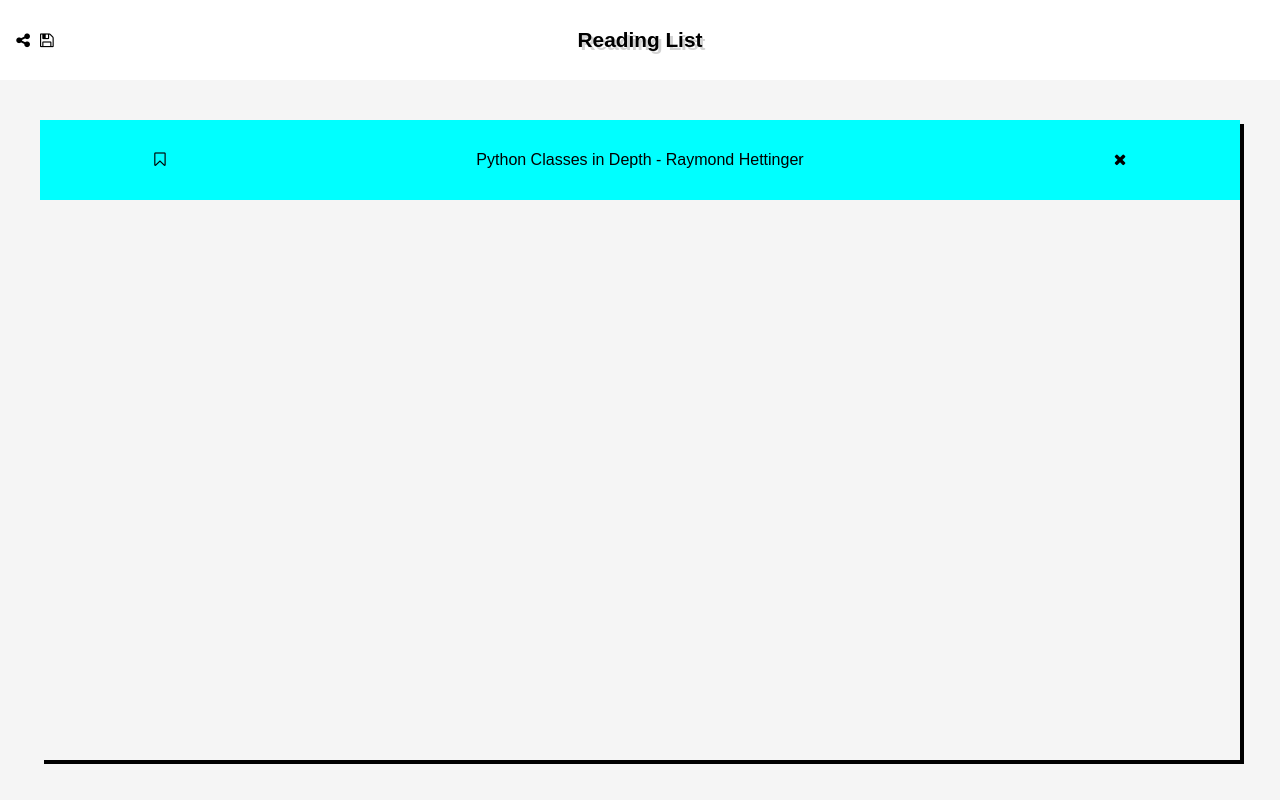
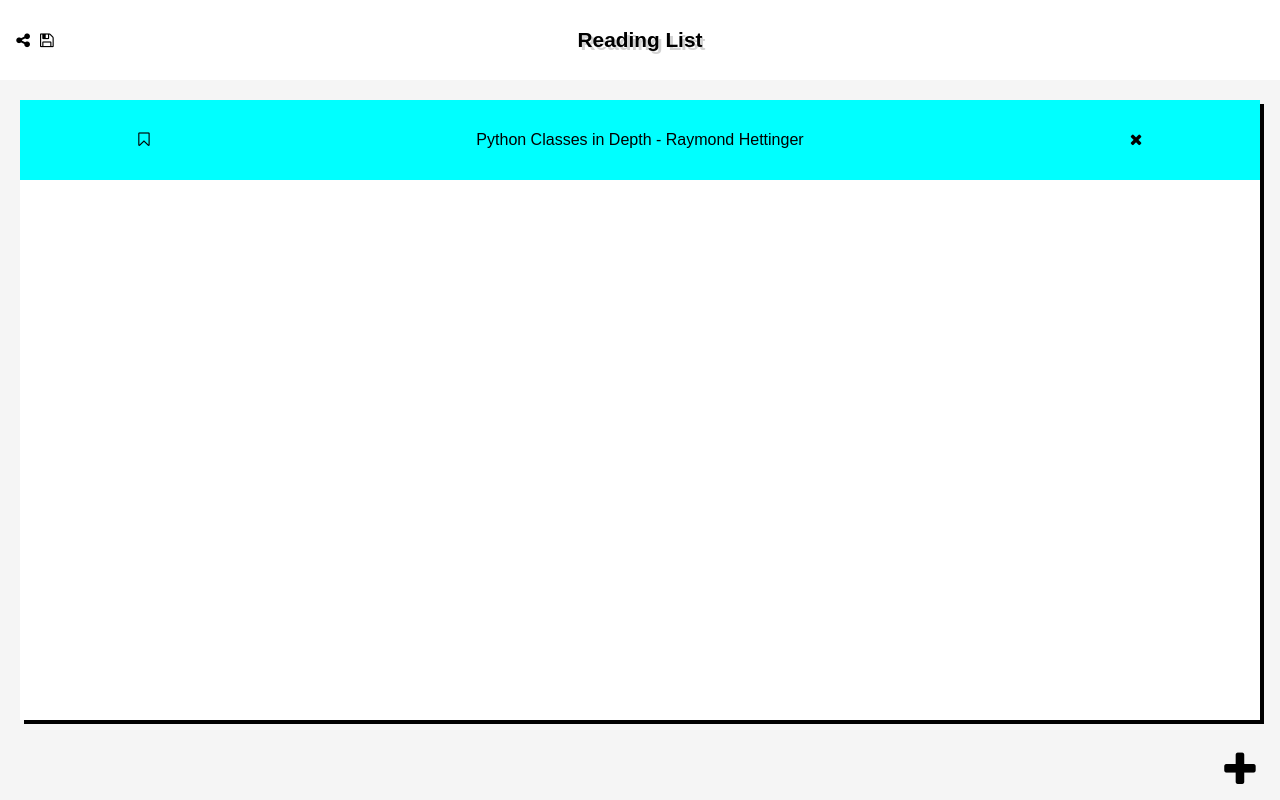
Before and after one commit to foundling/readinglist, a Vue app: page / in a window 1280 px wide. Built offline with nearby package versions, Linux system fonts and the light colour scheme.

Commit message:
add control component at bottom

```diff
--- a/index.html
+++ b/index.html
@@ -1,9 +1,10 @@
 <!DOCTYPE html>
 <html lang="en">
   <head>
+    <title>Reading List</title>
     <meta charset="utf-8">
+    <meta name="viewport" content="width=device-width, initial-scale=1, user-scalable=no">
     <link href="https://cdnjs.cloudflare.com/ajax/libs/font-awesome/4.7.0/css/font-awesome.css" rel="stylesheet">
-    <title>Reading List</title>
   </head>
   <body>
     <div id="app"></div>
--- a/src/components/App.vue
+++ b/src/components/App.vue
@@ -4,6 +4,7 @@
 
         <title-bar title="Reading List"></title-bar>
         <reading-list :list="list"></reading-list>
+        <controls></controls>
 
     </div>
 
@@ -37,11 +38,22 @@
     footer,
     section {
        width: 100vw;
+       position: fixed;
     }
 
-    header,
+    header {
+        top: 0px;
+        left: 0px;
+    }
+
     section {
+        top: 10vh;
+        left: 0px;
+    }
 
+    footer {
+        bottom: 0px;
+        left: 0px;
     }
 
 </style>
@@ -50,11 +62,13 @@
 
     import TitleBar from './TitleBar';
     import ReadingList from './ReadingList';
+    import Controls from './Controls';
 
     export default {
         components: {
             TitleBar,
-            ReadingList
+            ReadingList,
+            Controls
         },
         data: function() {
             return {
--- /dev/null
+++ b/src/components/Controls.vue
@@ -0,0 +1,39 @@
+<template>
+    <footer>
+        <button class="add-item">
+            <i class="fa fa-plus fa-3x"></i>
+        </button>
+    </footer>
+</template>
+
+<style scoped>
+
+    footer {
+        background: whitesmoke;
+        width: 100vw;
+        display: flex;
+        justify-content: flex-end;
+        align-items: center;
+    }
+
+    button.add-item {
+        user-select: none;
+        height: 60px;
+        width: 80px;
+        background: transparent;
+        border: none;
+        padding: 0px;
+        margin: 0px;
+        pointer-events: none;
+    }
+
+</style>
+
+<script>
+
+    import ListHeader from './ListHeader';
+    import appColors from '../plugins/colors';
+
+    export default {
+    }
+</script>
--- a/src/components/ListHeader.vue
+++ b/src/components/ListHeader.vue
@@ -1,5 +1,7 @@
 <template>
-    <a class="readinglist-item-link" v-bind:href="link">{{title}}</a>
+    <a class="readinglist-item-link"
+        v-bind:href="link">{{ title }}
+    </a>
 </template>
 
 <style scoped>
--- a/src/components/ListItem.vue
+++ b/src/components/ListItem.vue
@@ -1,5 +1,5 @@
 <template>
-    <li v-bind:style="styleObject" class="readinglist-item">
+    <li v-bind:style="itemColor" class="readinglist-item">
 
         <aside class="toggle-read-wrapper">
             <i class="fa fa-bookmark-o"></i>
@@ -61,9 +61,10 @@
         },
         data: function() {
             return {
-                styleObject: {
+                itemColor: {
                     background: appColors[this.index]
                 },
+                read: false,
             };
         },
         components: {
--- a/src/components/ReadingList.vue
+++ b/src/components/ReadingList.vue
@@ -16,8 +16,8 @@
 
     section.readinglist {
 
-        height: 90vh;
-        padding: 40px 40px;
+        height: calc(90vh - 60px);
+        padding: 20px;
         background: whitesmoke;
 
     }
@@ -25,8 +25,9 @@
     ul.readinglist-list {
 
         width: 100%;
-        height: calc(90vh - 80px);
+        height: 100%;
         max-height: calc(90vh - 80px);
+        background: white;
 
         overflow-y: scroll;
         overflow-x: scroll;
```
